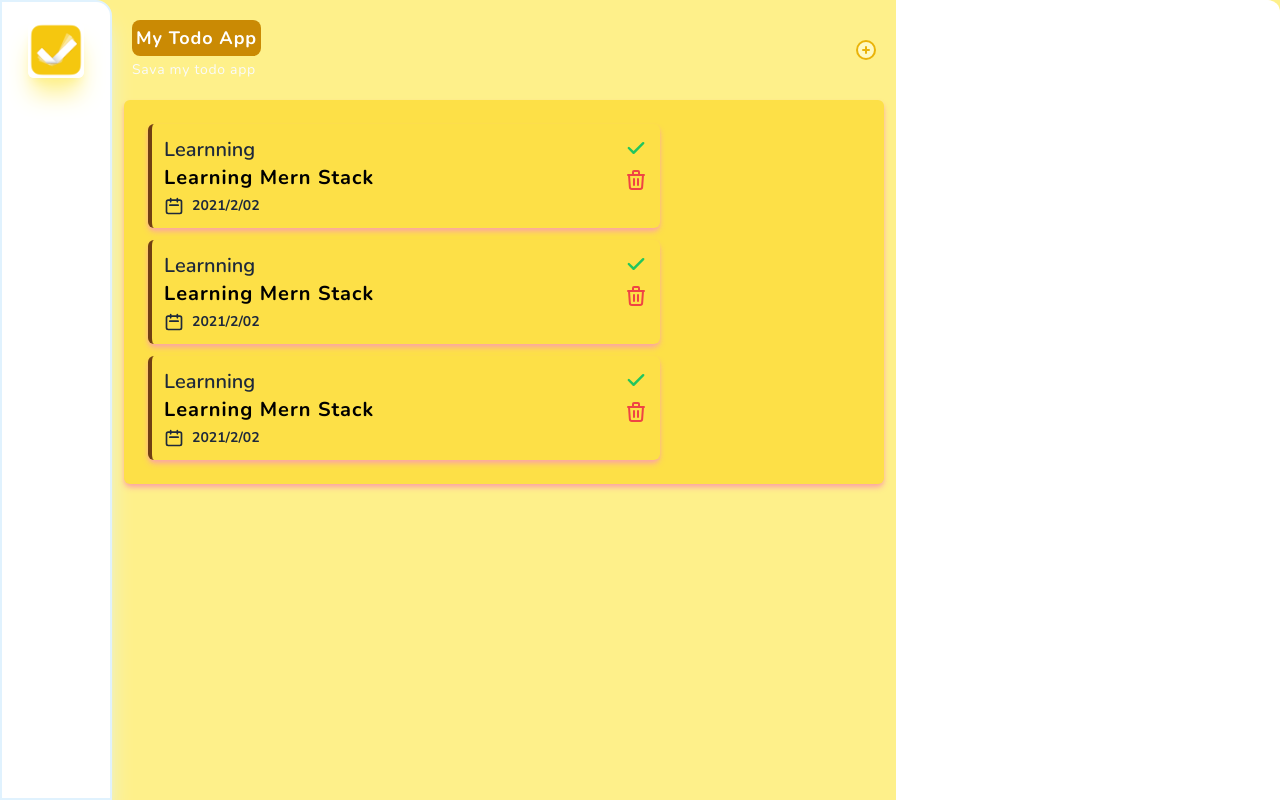
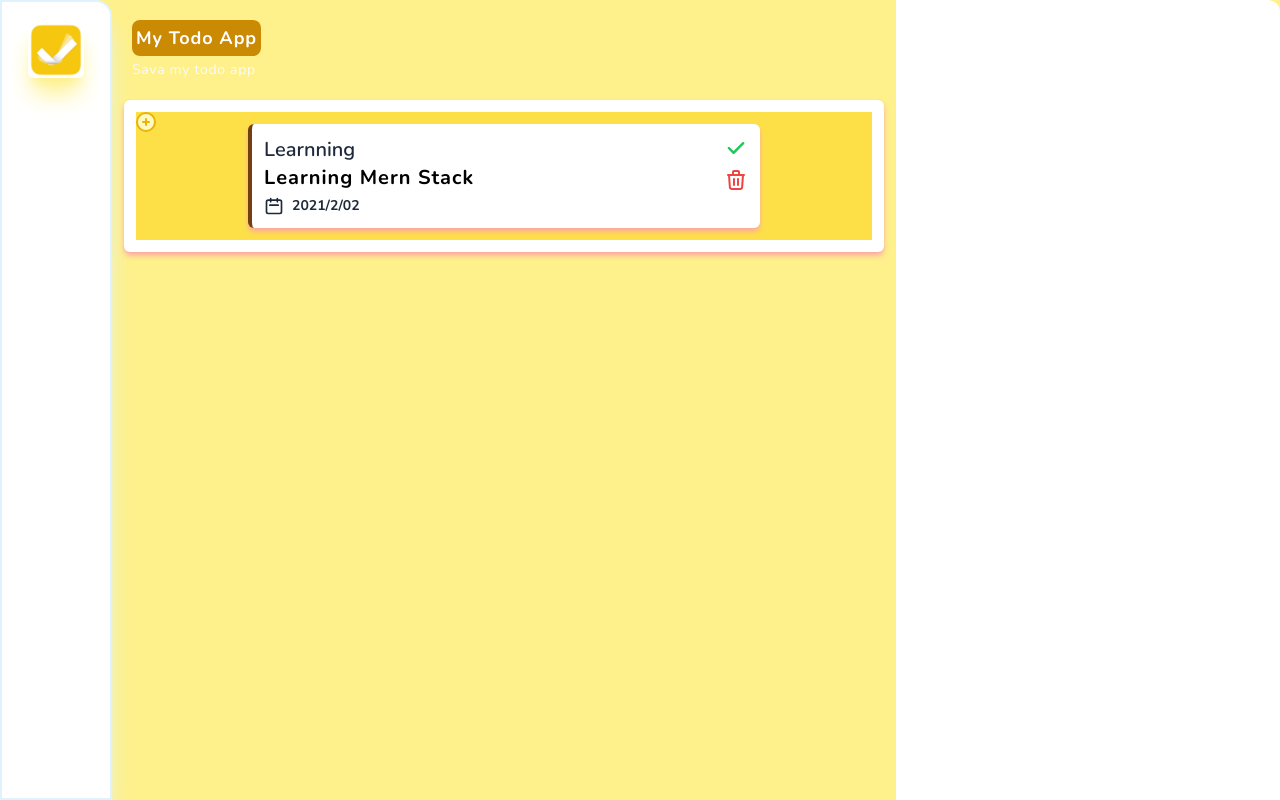
Before and after one commit to SubairMohamed/todo-pratical, a React (Create React App) app: page / in a window 1280 px wide. Built offline with nearby package versions, Linux system fonts and the light colour scheme.

Commit message:
eigth-changes

```diff
--- a/src/components/Main/Main.jsx
+++ b/src/components/Main/Main.jsx
@@ -13,18 +13,19 @@ const Main = () => {
                     <h1 className="text-lg font-bold tracking-wider bg-yellow-600 text-white rounded-lg p-1 mb-1">My Todo App</h1>
                     <p className="text-gray-50 text-sm tracking-wider">Sava my todo app</p>
                 </div>
-                <div className="bg-yellow-500 text-white rounded-full flex justify-center items-center">
+            </header>
+            <main className='bg-yellow-300 card-white relative'>
+                <div className="bg-yellow-500 text-white rounded-full flex justify-center items-center absolute">
                     <button>
                         <PlusCircleIcon className='w-5 h-5 text-yellow-100' />
                     </button>
                 </div>
-            </header>
-            <main className='bg-yellow-300 card-white'>
-                <div id='tasks'>
+
+                <div id='tasks' className='flex flex-col items-center justify-center bg-yellow-300 px-4'>
 
                     {/* task one  */}
 
-                    <div id='task' className='card-white border-l-4 border-yellow-900 flex justify-between max-w-lg'>
+                    <div id='task' className='card-white border-l-4 border-yellow-900 flex justify-between max-w-lg w-full'>
                         <div id='leftside'>
                             <div id='catogery'>
                                 <h5 className='font-semibold text-slate-800'>Learnning</h5>
@@ -42,48 +43,6 @@ const Main = () => {
                             <TrashIcon className='w-6 h-6 cursor-pointer text-red-500' />
                         </div>
                     </div>
-
-                    {/* task two */}
-                    <div id='task' className='card-white border-l-4 border-yellow-900 flex justify-between max-w-lg'>
-                        <div id='leftside'>
-                            <div id='catogery'>
-                                <h5 className='font-semibold text-slate-800'>Learnning</h5>
-                            </div>
-                            <div id='content'>
-                                <h1 className='text-xl font-bold tracking-wider'>Learning Mern stack</h1>
-                                <div className='flex gap-2 mt-1 items-center'>
-                                    <CalendarIcon className='w-5 h-5 text-slate-800' />
-                                    <span className='text-sm text-slate-800'>2021/2/02</span>
-                                </div>
-                            </div>
-                        </div>
-                        <div id='rightside' className='flex flex-col gap-2'>
-                            <CheckIcon className='w-6 h-6 cursor-pointer text-green-500' />
-                            <TrashIcon className='w-6 h-6 cursor-pointer text-red-500' />
-                        </div>
-                    </div>
-
-                    {/* task three */}
-
-                    <div id='task' className='card-white border-l-4 border-yellow-900 flex justify-between max-w-lg'>
-                        <div id='leftside'>
-                            <div id='catogery'>
-                                <h5 className='font-semibold text-slate-800'>Learnning</h5>
-                            </div>
-                            <div id='content'>
-                                <h1 className='text-xl font-bold tracking-wider'>Learning Mern stack</h1>
-                                <div className='flex gap-2 mt-1 items-center'>
-                                    <CalendarIcon className='w-5 h-5 text-slate-800' />
-                                    <span className='text-sm text-slate-800'>2021/2/02</span>
-                                </div>
-                            </div>
-                        </div>
-                        <div id='rightside' className='flex flex-col gap-2'>
-                            <CheckIcon className='w-6 h-6 cursor-pointer text-green-500' />
-                            <TrashIcon className='w-6 h-6 cursor-pointer text-red-500' />
-                        </div>
-                    </div>
-
                 </div>
             </main>
         </section>
--- a/src/index.css
+++ b/src/index.css
@@ -4,5 +4,5 @@
 @tailwind utilities;
 
 .card-white {
-    @apply m-3 px-3 py-3 text-xl font-bold rounded-md capitalize shadow-red-300 shadow-md
+    @apply bg-white m-3 px-3 py-3 text-xl font-bold rounded-md capitalize shadow-red-300 shadow-md
 }
```
